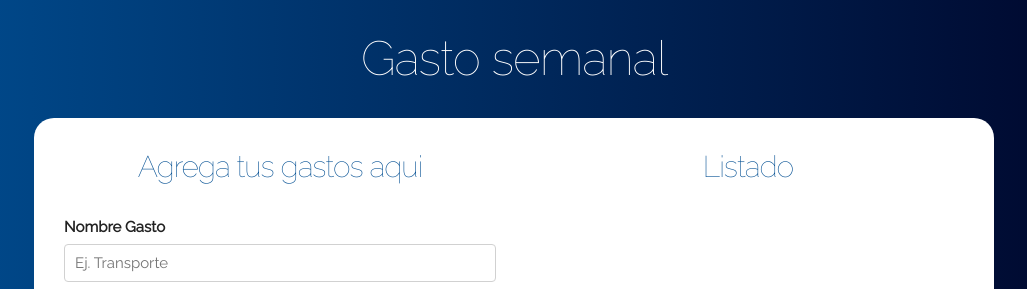
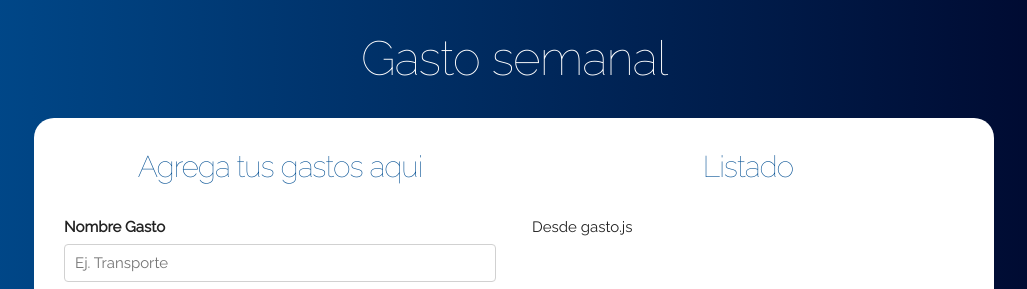
Before and after one commit to FlorenciaNodar/ReactJSPr-ctica2, a React (Create React App) app: page / in a window 1280 px wide. Both pictures are taken after typing "Sample", "Sample" into the empty fields and a click on the input "Agregar". Shown: the top 289 px of the page, without its empty margins (126-1153 px from the left). Built offline with nearby package versions, Linux system fonts and the light colour scheme.

Commit message:
Se agregaron los gastos renderizados, recorriendo con un Object.key cada objeto de la lista que recibe

```diff
--- /dev/null
+++ b/src/componentes/Gasto.js
@@ -0,0 +1,11 @@
+import React, {Component} from 'react';
+
+class Gasto extends Component{
+    render(){
+        return(
+        <p>Desde gasto.js</p>
+        )
+    }
+}
+
+export default Gasto;
--- a/src/componentes/Listado.js
+++ b/src/componentes/Listado.js
@@ -1,11 +1,15 @@
 import React, {Component} from 'react';
+import Gasto from './Gasto';
 
 class Listado extends Component{
 render(){
     return(
         <div className="gastos-realizados">
         <h2>Listado</h2>
-            {console.log(this.props.gastos)}
+        {Object.keys(this.props.gastos).map(key=>(
+            <Gasto key={key} gasto={this.props.gastos[key]} />
+         ))} {/*Recorro el objeto this.props.gastos y con el Object.key lo recorre, y lo va mostrando cada item en distinto objeto */}
+         {/*El key es para ver que elemento estoy renderizando*/}
         </div>
     )
 }
```
